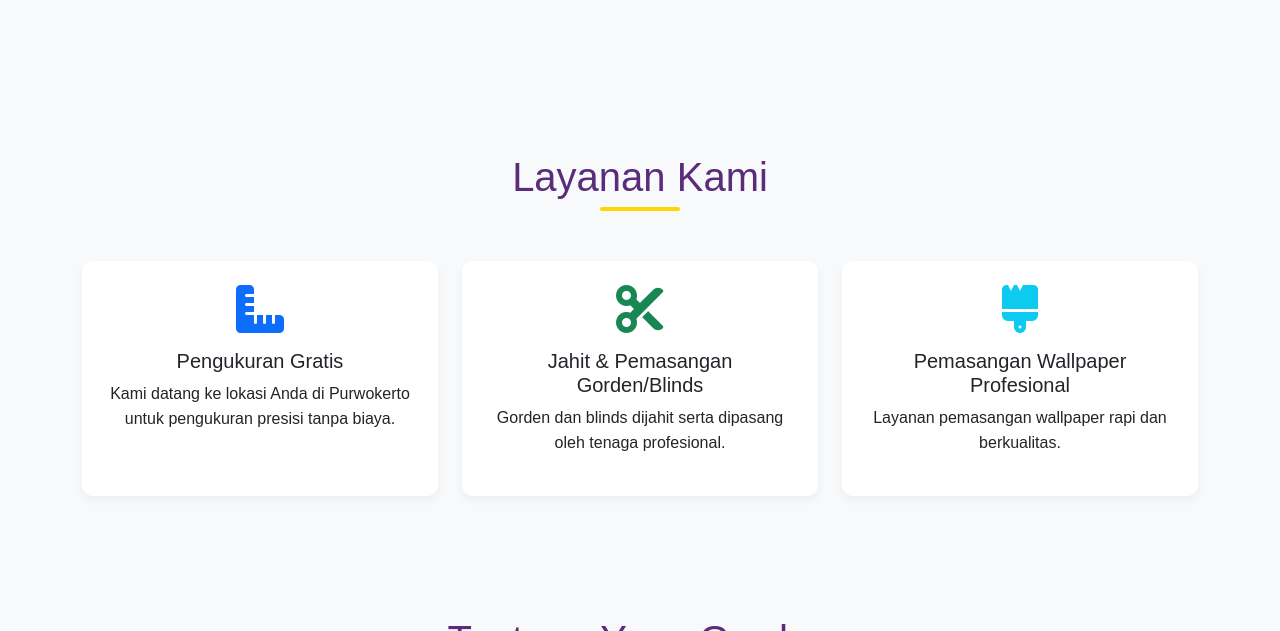
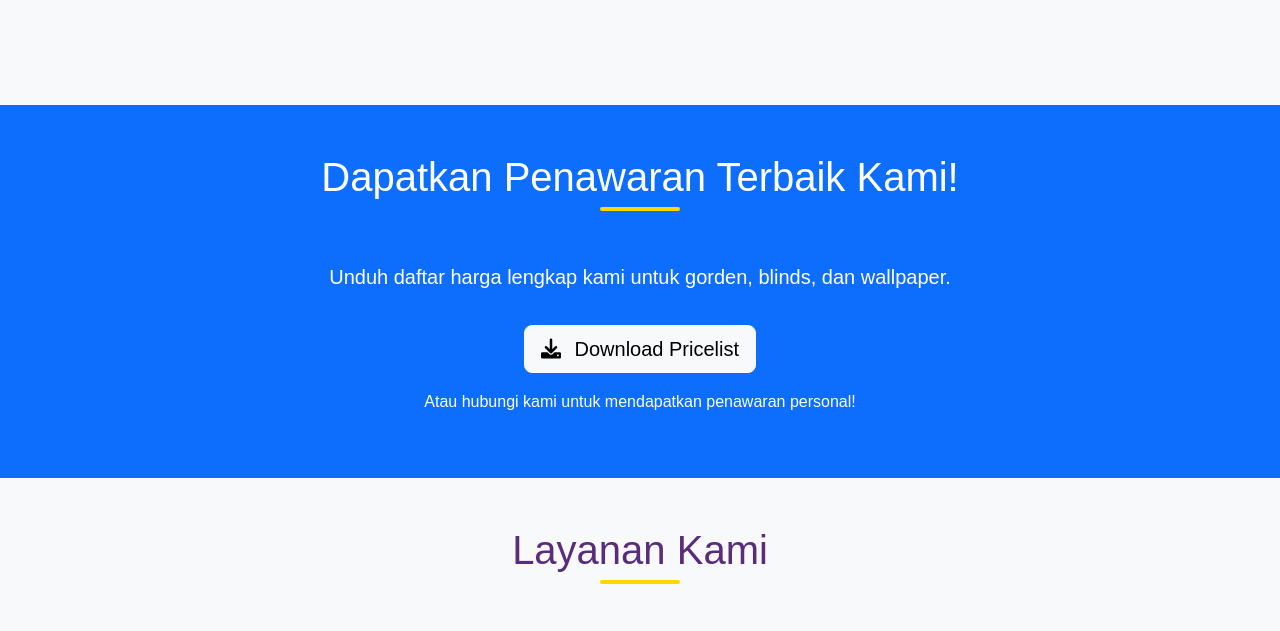
Before and after one commit to yeny-gorden/ygp_curtain.com, a plain HTML site: page index.html in a window 1280 px wide. Shown: the part 2945-3576 px from the top of the page. Drawn offline with nearby package versions, Linux system fonts and the light colour scheme.

Commit message:
Update index.html

```diff
--- a/index.html
+++ b/index.html
@@ -265,6 +265,17 @@
         </div>
     </section>
 
+    <section id="download-pricelist" class="py-5 bg-primary text-white text-center">
+        <div class="container">
+            <h2 class="section-title text-white">Dapatkan Penawaran Terbaik Kami!</h2>
+            <p class="lead">Unduh daftar harga lengkap kami untuk gorden, blinds, dan wallpaper.</p>
+            <a href="link-ke-pricelist-anda.pdf" class="btn btn-light btn-lg mt-3" download="Pricelist_YenyGorden.pdf">
+                <i class="fas fa-download me-2"></i> Download Pricelist
+            </a>
+            <p class="mt-3">Atau hubungi kami untuk mendapatkan penawaran personal!</p>
+        </div>
+    </section>
+
     <section id="layanan" class="bg-light py-5">
         <div class="container">
             <h2 class="section-title">Layanan Kami</h2>
```
